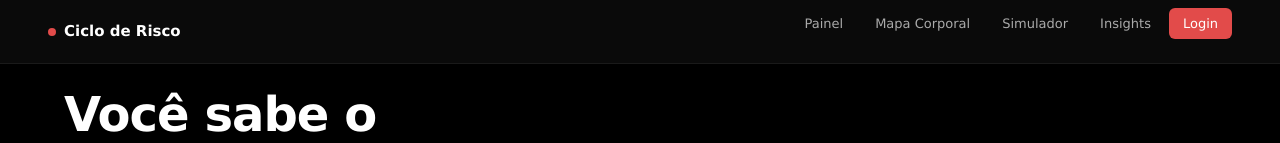
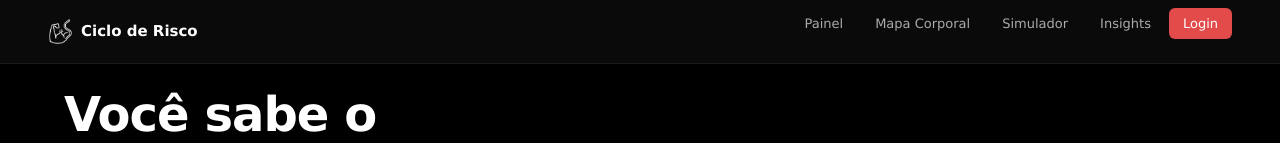
Before and after one commit to nalugao/challenge-ciclo-risco, a React (Vite) app: page / in a window 1280 px wide. Shown: the top 143 px of the page. Built offline with nearby package versions, Linux system fonts and the light colour scheme.

Commit message:
Adicionar favicon e atualizar o logo da Navbar; alterar navegação de login; modificar variante e estilos do Painel; corrigir nomenclatura dos arquivos CSS; aprimorar estilos da Navbar

```diff
--- a/index.html
+++ b/index.html
@@ -2,7 +2,7 @@
 <html lang="en">
   <head>
     <meta charset="UTF-8" />
-    <link rel="icon" type="image/svg+xml" href="/favicon.svg" />
+    <link rel="icon" type="image/svg+xml" href="./src/assets/favicon.png" />
     <meta name="viewport" content="width=device-width, initial-scale=1.0" />
     <title>Ciclo de risco</title>
   </head>
--- a/src/components/Navbar.jsx
+++ b/src/components/Navbar.jsx
@@ -1,6 +1,7 @@
 import { useState } from 'react'
 import '../style/navbar.css'
 import { Link } from 'react-router-dom'
+import logoIcon from '../assets/favicon.png'
 
 export default function Navbar() {
     const [menuOpen, setMenuOpen] = useState(false)
@@ -9,7 +10,7 @@ export default function Navbar() {
         <>
             <nav className="navbar">
                 <a className="logo" href="#">
-                    <span className="logo-dot" />
+                    <img src={logoIcon} alt="Logo" className="logo-icon" />
                     <span className="logo-text">Ciclo de Risco</span>
                 </a>
                 <ul className="menu_list">
--- a/src/pages/Login.jsx
+++ b/src/pages/Login.jsx
@@ -54,7 +54,7 @@ export default function Login() {
 
                     <button
                         className="btn_entrar"
-                        onClick={() => navigate('/dashboard')}
+                        onClick={() => navigate('/perfil')}
                     >Entrar</button>
 
                     <div className="divider"><span>ou</span></div>
--- a/src/sections/painel/Painel.jsx
+++ b/src/sections/painel/Painel.jsx
@@ -8,7 +8,7 @@ export default function Painel() {
     const painelData = {
         titulo: "Os dados por trás do uso de anabolizantes",
         subtitulo: "Padrões de dados reais mostrando o impacto crescente do uso indevido de esteroides anabolizantes.",
-        variante: "claro"
+        variante: "escuro"
     }
 
     const cardsInfo = {
--- a/src/sections/painel/painel.css
+++ b/src/sections/painel/painel.css
@@ -16,6 +16,9 @@
     gap: 16px;
 }
 
+.titulo_bloco--escuro .h2_titulo { color: #ffffff; }
+
+
 /* Tablet */
 @media (max-width: 900px) {
     .card_container {
--- a/src/sections/simulador/Simulador.jsx
+++ b/src/sections/simulador/Simulador.jsx
@@ -1,5 +1,5 @@
 import { useState } from "react";
-import "./Simulador.css";
+import "./simulador.css";
 
 function calculateRiskScore({ age, sex, frequency, months, route, stacking }) {
   let pontos = 0;
--- a/src/style/navbar.css
+++ b/src/style/navbar.css
@@ -29,11 +29,11 @@
     text-decoration: none;
 }
 
-.logo-dot {
-    width: 8px;
-    height: 8px;
-    border-radius: 50%;
-    background: var(--cor-vermelho);
+.logo-icon {
+    width: 25px;
+    height: 25px;
+    display: flex;
+    align-items: center;
 }
 
 .logo-text {
```
Also changed, not shown: src/assets/favicon.png (added), 1 other file (tests, documents, lock files or other folders).
